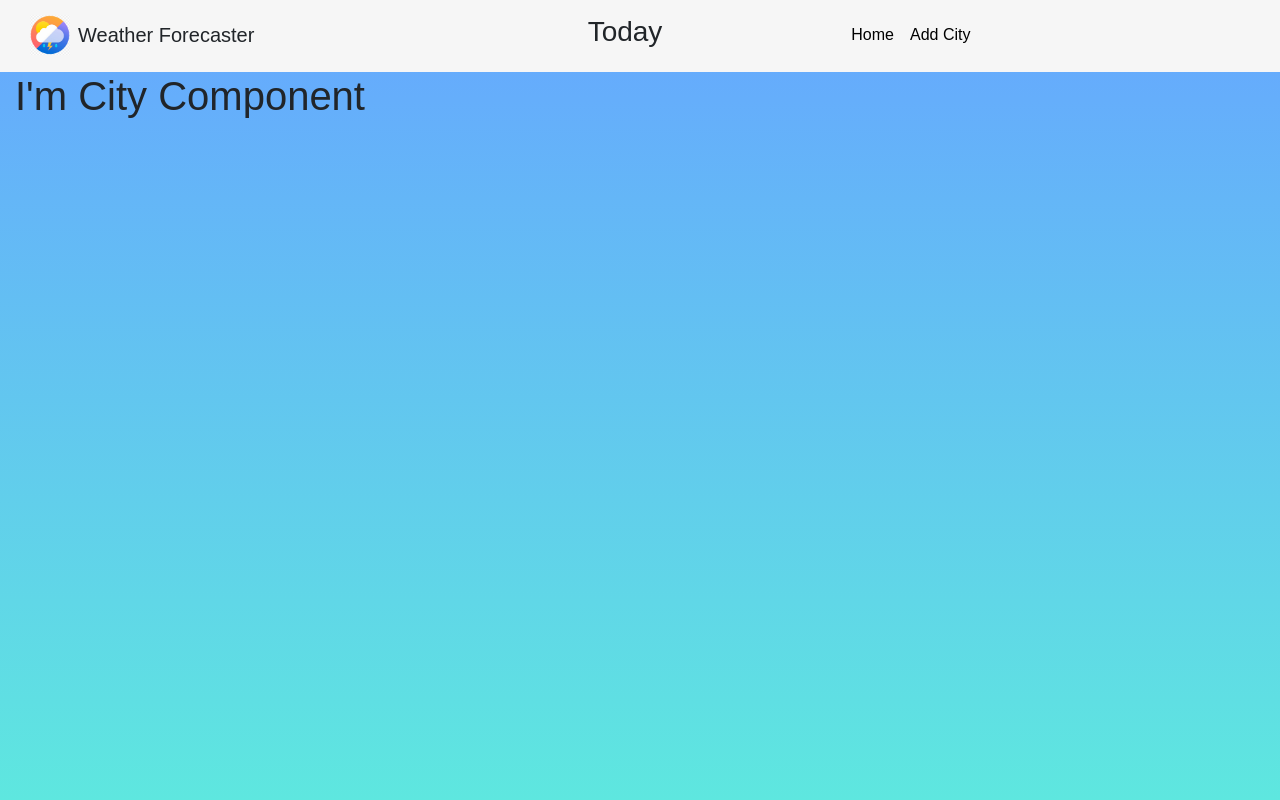
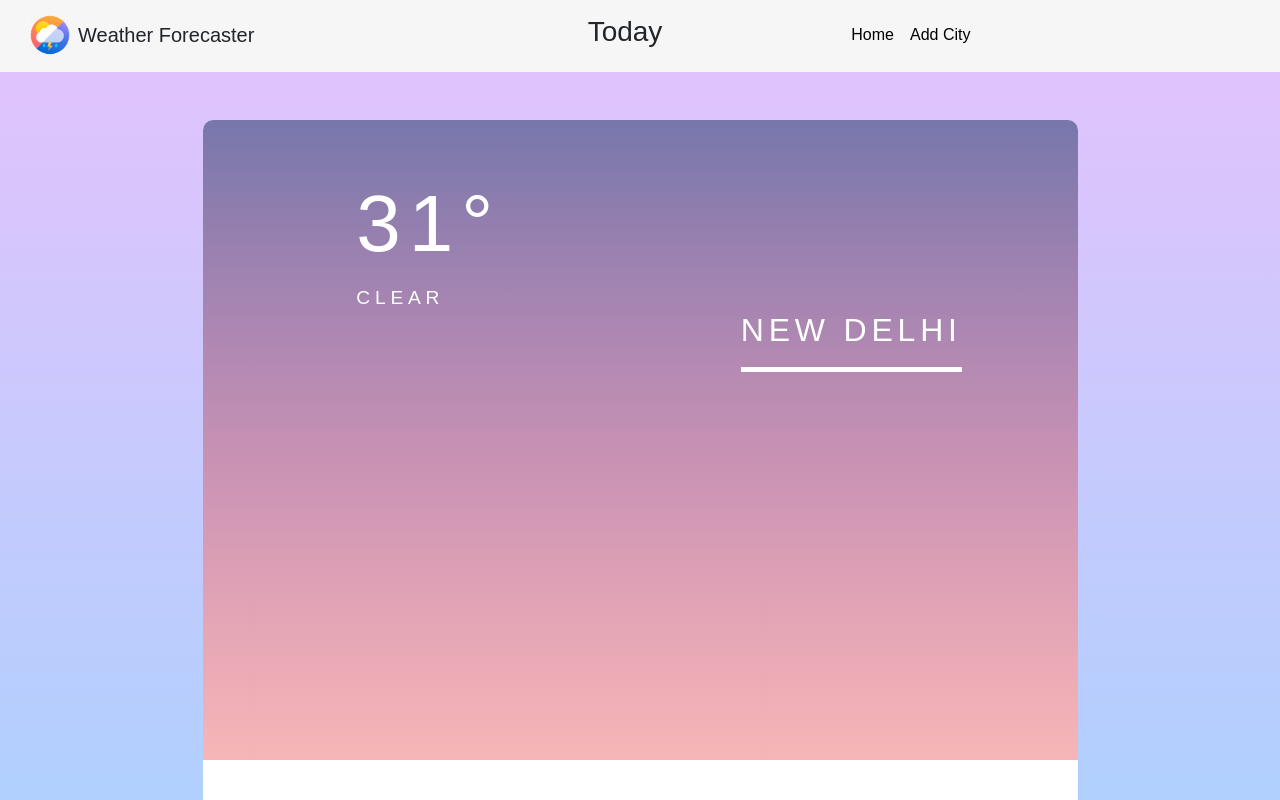
Before and after one commit to rishavpandey43/weather-app, a React (Create React App) app in the folder front-end/: page /detail in a window 1280 px wide. Shown: the top 800 px of the page. Built offline with nearby package versions, Linux system fonts and the light colour scheme.

Commit message:
added city detail

```diff
--- a/front-end/src/App.js
+++ b/front-end/src/App.js
@@ -11,7 +11,7 @@ function App(props) {
   return (
     <div className="main-app">
       <Header {...props}></Header>
-      <div className="main_container container-fluid"><Routes {...props}></Routes></div>
+      <div className="main_container"><Routes {...props}></Routes></div>
     </div>
   );
 }
--- a/front-end/src/components/AddCity/addCity.jsx
+++ b/front-end/src/components/AddCity/addCity.jsx
@@ -19,7 +19,7 @@ class AddCity extends Component {
 
   render() {
     return (
-      <div className="add-city-container mt-4">
+      <div className="add-city-container container-fluid mt-4">
         <div className="add-city-card-wrapper">
           <div className="add-city-sec">
             <div className="search-heading mt-4 mb-3">
--- a/front-end/src/components/Home/home.jsx
+++ b/front-end/src/components/Home/home.jsx
@@ -5,7 +5,7 @@ import WeatherCard from "../weatherCard/weatherCard";
 class Home extends Component {
   render() {
     return (
-      <div className="home-container mt-5">
+      <div className="home-container container-fluid mt-5">
         <div className="row">
           <div className="col-12 col-sm-6 col-md-4">
             <WeatherCard type="display_city"></WeatherCard>
--- a/front-end/src/components/cityDetail/cityDetail.css
+++ b/front-end/src/components/cityDetail/cityDetail.css
@@ -0,0 +1,66 @@
+.city-detail-container {
+  background: -webkit-gradient(linear,left bottom,left top,from(#86dbff),to(#e0c3fc));
+  background: linear-gradient(to top,#86dbff 0,#e0c3fc 100%);
+  width: 100vw;
+  min-height: calc(100vh - 71px);
+  position: relative;
+}
+
+.detail-card-wrapper {
+  width: 70%;
+  background: #fff;
+  border-radius: 10px;
+  margin: 0px auto;
+  display: flex;
+  flex-direction: column;
+  justify-content: center;
+  align-items: center;
+}
+
+.detail-card {
+  width: 100%;
+  height: 80vh;
+  padding: 20px 30px;
+  letter-spacing: .3rem;
+  text-transform: uppercase;
+}
+
+.city-detail {
+  background: linear-gradient(to bottom, #7777ab, #a183b1, #c590b4, #e1a2b5, #f6b6b7);
+  color: #fff;
+  border-top-left-radius: 10px;
+  border-top-right-radius: 10px;
+}
+.weather-detail {
+  border-bottom-left-radius: 10px;
+  border-bottom-right-radius: 10px;
+}
+
+.city-detail .row {
+  height: 100%;
+}
+
+.weather-detail, .city-name {
+  display: flex;
+  justify-content: center;
+  align-items: center;
+}
+
+.temp-detail .temp-value {
+  font-size: 5em;
+  letter-spacing: .5rem;
+}
+
+.temp-detail .temp-type {
+  font-size: 1.2em;
+}
+
+.city-name {
+  height: 100%;
+}
+
+.city-title {
+  margin-bottom: 50%;
+  border-bottom: 5px solid #fff;
+  padding-bottom: 10px;
+}
--- a/front-end/src/components/cityDetail/cityDetail.jsx
+++ b/front-end/src/components/cityDetail/cityDetail.jsx
@@ -1,12 +1,62 @@
-import React, { Component } from 'react'
+import React, { Component } from "react";
+
+import "./cityDetail.css";
 
 class CityDetail extends Component {
   render() {
     return (
-      <div>
-        <h1>I'm City Component</h1>
+      <div className="city-detail-container container-fluid pt-5 pb-5">
+        <div className="detail-card-wrapper">
+          <div className="detail-card city-detail">
+            <div className="row">
+              <div className="col-12 col-sm-6">
+                <div className="weather-detail">
+                  <div className="temp-detail pt-4">
+                    <span className="temp-value">31°</span>
+                    <br />
+                    <span className="temp-type">Clear</span>
+                  </div>
+                  <div className="detail-insight">
+                    <div className="insight-item">
+                      <div className="insight-name">
+                        <img src="" alt=""/>
+                      </div>
+                      <div className="insight-value"></div>
+                    </div>
+                    <div className="insight-item">
+                      <div className="insight-name">
+                        <img src="" alt=""/>
+                      </div>
+                      <div className="insight-value"></div>
+                    </div>
+                    <div className="insight-item">
+                      <div className="insight-name">
+                        <img src="" alt=""/>
+                      </div>
+                      <div className="insight-value"></div>
+                    </div>
+                    <div className="insight-item">
+                      <div className="insight-name">
+                        <img src="" alt=""/>
+                      </div>
+                      <div className="insight-value"></div>
+                    </div>
+                  </div>
+                </div>
+              </div>
+              <div className="col-12 col-sm-6">
+                <div className="city-name">
+                  <div className="city-title">
+                    <h2>New Delhi</h2>
+                  </div>
+                </div>
+              </div>
+            </div>
+          </div>
+          <div className="detail-card"></div>
+        </div>
       </div>
-    )
+    );
   }
 }
 
```
